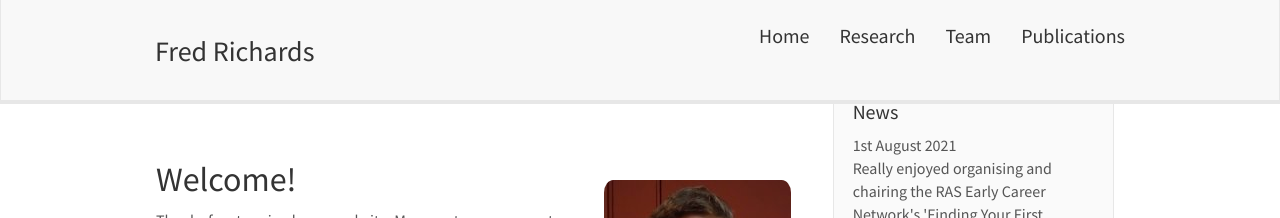
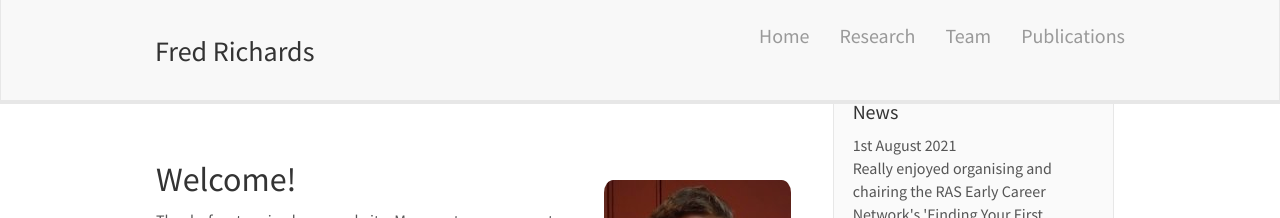
Before and after one commit to freddrichards/freddrichards.github.io, a Jekyll site: the page built from index.md, in a window 1280 px wide. Shown: the top 218 px of the page. Built offline with Jekyll 4.4.1, drawn with Linux system fonts in a browser that asks for light colours; nearby versions of some CDN libraries.

Commit message:
Update header.html

```diff
--- a/_includes/header.html
+++ b/_includes/header.html
@@ -12,10 +12,10 @@
 	</div>
 	<div class="collapse navbar-collapse" id="navbar-collapse-1">
 	  <ul class="nav navbar-nav navbar-right">
-		<li><a href="{{ site.url }}{{ site.baseurl }}/"><h4>Home<h4></a></li>
-		<li><a href="{{ site.url }}{{ site.baseurl }}/research"><h4>Research<h4></a></li>
-		<li><a href="{{ site.url }}{{ site.baseurl }}/team"><h4>Team<h4></a></li>
-		<li><a href="{{ site.url }}{{ site.baseurl }}/publications"><h4>Publications<h4></a></li>
+		<li><a href="{{ site.url }}{{ site.baseurl }}/"><h4 style="color:rgb(153, 153, 153);"> Home</h4></a></li>
+		<li><a href="{{ site.url }}{{ site.baseurl }}/research"><h4 style="color:rgb(153, 153, 153);">Research</h4></a></li>
+		<li><a href="{{ site.url }}{{ site.baseurl }}/team"><h4 style="color:rgb(153, 153, 153);">Team</h4></a></li>
+		<li><a href="{{ site.url }}{{ site.baseurl }}/publications"><h4 style="color:rgb(153, 153, 153);">Publications</h4></a></li>
 	  </ul>
 	</div>
   </div>
```
